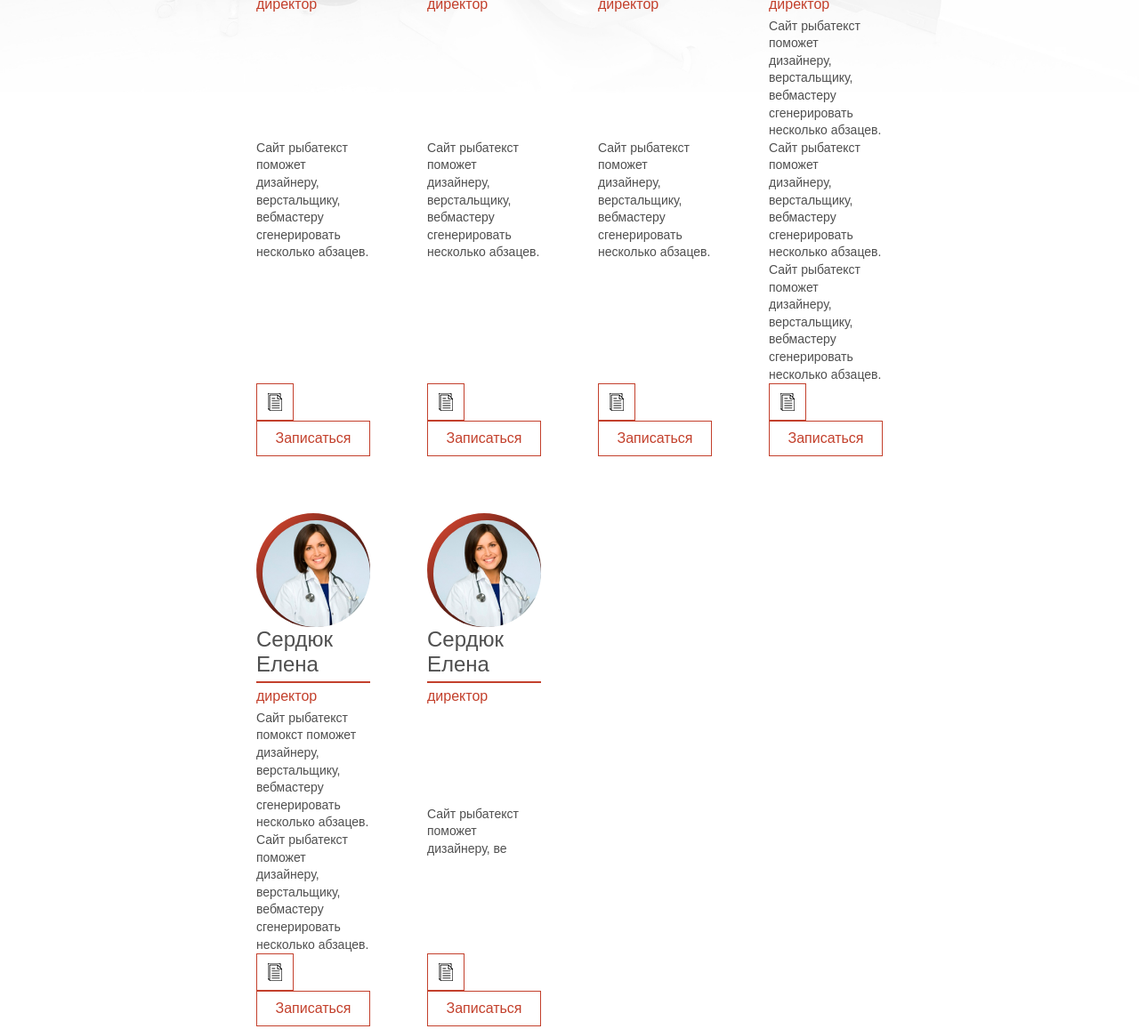
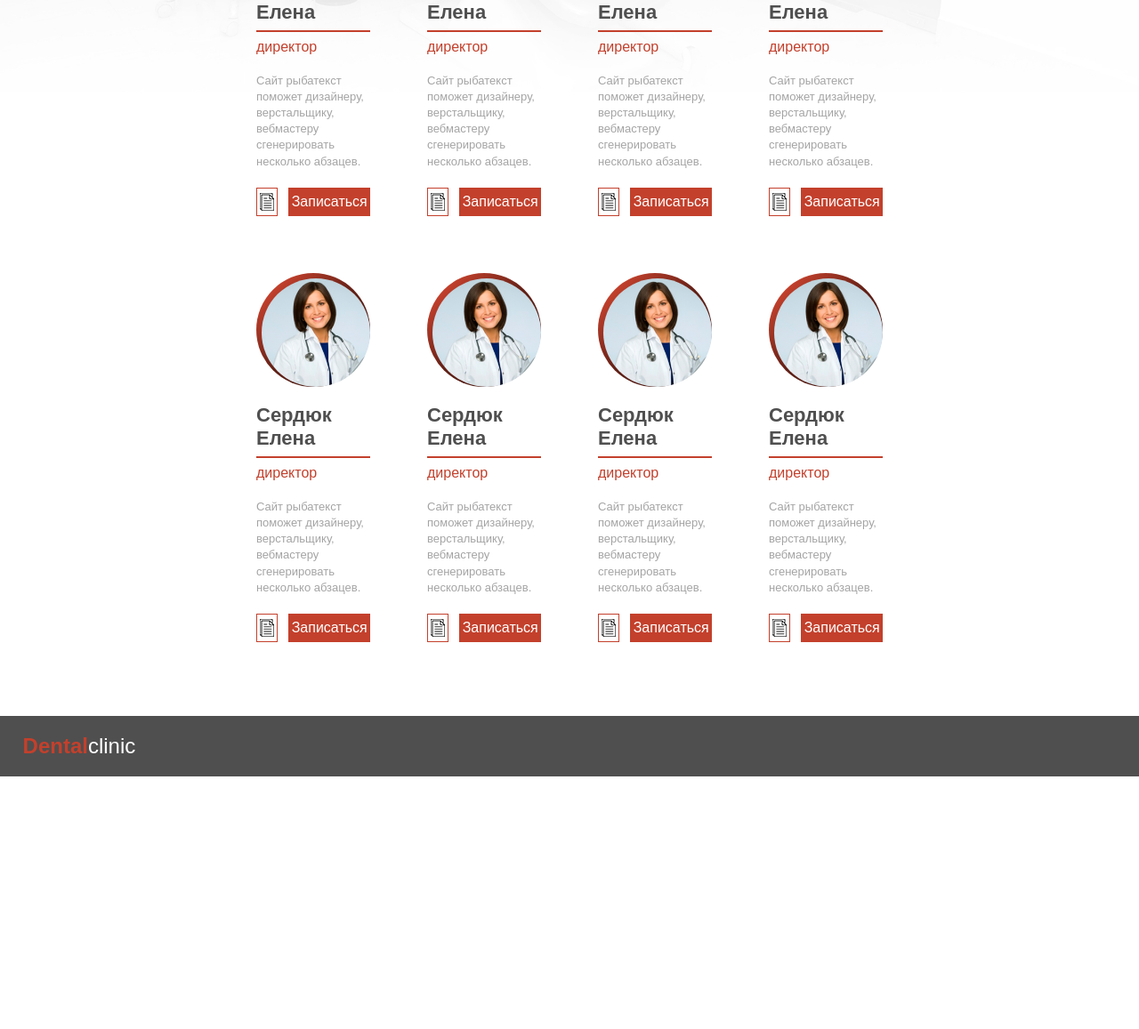
Before and after one commit to ldrv565/dental.my, a plain HTML site: page app/employers.html in a window 1280 px wide. Shown: the part 616-1773 px from the top of the page at 89% size. After the commit the page ends 1489 px from the top, so only its background shows below. Drawn offline with Linux system fonts and the light colour scheme.

Commit message:
Доделал сотрудников
а также:
кнопки в услуге
начал решать проблему с IE

```diff
--- a/app/employers.html
+++ b/app/employers.html
@@ -9,7 +9,7 @@
     <link rel="stylesheet" href="css/main.css">
     <script src="js/jquery-3.2.1.min.js"></script>
     <script src="js/script.js"></script>
-    <title>Наши сотрудники</title>
+    <title>Сотрудники</title>
 </head>
 
 <body style="background-image: url('../images/bg.jpg')">
@@ -19,7 +19,7 @@
         </a>
 
         <span class="header__page-title">
-            Наши сотрудники
+            Сотрудники
         </span>
 
         <div class="menu-button ">
@@ -113,7 +113,7 @@
                 Наши сотрудники
             </span>
             <span class="block__text block__text--grey">
-                Сайт рыбатекст поможет дизайнеру, верстальщику, вебмастеру сгенерировать несколько абзацев более менее осмысленного текста рыбы на русском языке, а начинающему оратору отточить навык публичных выступлений в домашних условиях.
+                Сайт рыбатекст поможет дизайнеру, верстальщику, вебмастеру сгенерировать несколько абзацев несколько абзацев несколько абзацев несколько абзацев несколько абзацев несколько абзацев несколько абзацев несколько несколько абзацев несколько абзацев  абзацев.
             </span>
         </div>
         <div class="cell">
@@ -134,13 +134,11 @@
                 Сайт рыбатекст поможет дизайнеру, верстальщику, вебмастеру сгенерировать несколько абзацев.
             </div>
             <div class="cell__buttons">
-                <div class="cell__info">
-                    <img src="./images/info.jpg" alt="info">
+                <div class="cell__info-button">
+                    <img src="./images/info.jpg" alt="info-button">
                 </div>
-                <div class="block">
-                    <div class="block__button">
+                <div class="cell__button">
                     Записаться
-                    </div>
                 </div>
             </div>
         </div>
@@ -162,13 +160,11 @@
                 Сайт рыбатекст поможет дизайнеру, верстальщику, вебмастеру сгенерировать несколько абзацев.
             </div>
             <div class="cell__buttons">
-                <div class="cell__info">
-                    <img src="./images/info.jpg" alt="info">
+                <div class="cell__info-button">
+                    <img src="./images/info.jpg" alt="info-button">
                 </div>
-                <div class="block">
-                    <div class="block__button">
+                <div class="cell__button">
                     Записаться
-                    </div>
                 </div>
             </div>
         </div>
@@ -190,13 +186,11 @@
                 Сайт рыбатекст поможет дизайнеру, верстальщику, вебмастеру сгенерировать несколько абзацев.
             </div>
             <div class="cell__buttons">
-                <div class="cell__info">
-                    <img src="./images/info.jpg" alt="info">
+                <div class="cell__info-button">
+                    <img src="./images/info.jpg" alt="info-button">
                 </div>
-                <div class="block">
-                    <div class="block__button">
+                <div class="cell__button">
                     Записаться
-                    </div>
                 </div>
             </div>
         </div>
@@ -215,17 +209,14 @@
                 </div>
             </div>
             <div class="cell__text">
-                Сайт рыбатекст поможет дизайнеру, верстальщику, вебмастеру сгенерировать несколько абзацев. Сайт рыбатекст поможет дизайнеру, верстальщику, вебмастеру сгенерировать несколько абзацев. Сайт рыбатекст поможет дизайнеру, верстальщику, вебмастеру сгенерировать
-                несколько абзацев.
+                Сайт рыбатекст поможет дизайнеру, верстальщику, вебмастеру сгенерировать несколько абзацев.
             </div>
             <div class="cell__buttons">
-                <div class="cell__info">
-                    <img src="./images/info.jpg" alt="info">
+                <div class="cell__info-button">
+                    <img src="./images/info.jpg" alt="info-button">
                 </div>
-                <div class="block">
-                    <div class="block__button">
+                <div class="cell__button">
                     Записаться
-                    </div>
                 </div>
             </div>
         </div>
@@ -244,16 +235,14 @@
                 </div>
             </div>
             <div class="cell__text">
-                Сайт рыбатекст помокст поможет дизайнеру, верстальщику, вебмастеру сгенерировать несколько абзацев. Сайт рыбатекст поможет дизайнеру, верстальщику, вебмастеру сгенерировать несколько абзацев.
+                Сайт рыбатекст поможет дизайнеру, верстальщику, вебмастеру сгенерировать несколько абзацев.
             </div>
             <div class="cell__buttons">
-                <div class="cell__info">
-                    <img src="./images/info.jpg" alt="info">
+                <div class="cell__info-button">
+                    <img src="./images/info.jpg" alt="info-button">
                 </div>
-                <div class="block">
-                    <div class="block__button">
+                <div class="cell__button">
                     Записаться
-                    </div>
                 </div>
             </div>
         </div>
@@ -272,16 +261,66 @@
                 </div>
             </div>
             <div class="cell__text">
-                Сайт рыбатекст поможет дизайнеру, ве
+                Сайт рыбатекст поможет дизайнеру, верстальщику, вебмастеру сгенерировать несколько абзацев.
             </div>
             <div class="cell__buttons">
-                <div class="cell__info">
-                    <img src="./images/info.jpg" alt="info">
+                <div class="cell__info-button">
+                    <img src="./images/info.jpg" alt="info-button">
                 </div>
-                <div class="block">
-                    <div class="block__button">
+                <div class="cell__button">
                     Записаться
                 </div>
+            </div>
+        </div>
+        <div class="cell">
+            <div>
+                <div class="cell__photo-frame">
+                    <div class="cell__photo-wrapper">
+                        <img class="cell__photo" src="./images/woman.jpg" alt="woman">
+                    </div>
+                </div>
+                <div class="cell__name">
+                    Сердюк Елена
+                </div>
+                <div class="cell__job">
+                    директор
+                </div>
+            </div>
+            <div class="cell__text">
+                Сайт рыбатекст поможет дизайнеру, верстальщику, вебмастеру сгенерировать несколько абзацев.
+            </div>
+            <div class="cell__buttons">
+                <div class="cell__info-button">
+                    <img src="./images/info.jpg" alt="info-button">
+                </div>
+                <div class="cell__button">
+                    Записаться
+                </div>
+            </div>
+        </div>
+        <div class="cell">
+            <div>
+                <div class="cell__photo-frame">
+                    <div class="cell__photo-wrapper">
+                        <img class="cell__photo" src="./images/woman.jpg" alt="woman">
+                    </div>
+                </div>
+                <div class="cell__name">
+                    Сердюк Елена
+                </div>
+                <div class="cell__job">
+                    директор
+                </div>
+            </div>
+            <div class="cell__text">
+                Сайт рыбатекст поможет дизайнеру, верстальщику, вебмастеру сгенерировать несколько абзацев.
+            </div>
+            <div class="cell__buttons">
+                <div class="cell__info-button">
+                    <img src="./images/info.jpg" alt="info-button">
+                </div>
+                <div class="cell__button">
+                    Записаться
                 </div>
             </div>
         </div>
--- a/app/sass/main.sass
+++ b/app/sass/main.sass
@@ -10,7 +10,7 @@ $offset: 1vw
 $atom: (100vw / $columns)
 //</сетка>
 //<брейкпоинты>
-$big: "max-width: 1050px"
+$big: "max-width: 1100px"
 $medium: "max-width: 768px"
 $small: "max-width: 480px"
 //</брейкпоинты>
@@ -21,6 +21,7 @@ body
     background-size: 100% auto
     background-repeat: no-repeat
     background-color: white
+    overflow-x: hidden
 a
     text-decoration: none
 //</теги>
@@ -47,9 +48,7 @@ a
     &__border
         margin: $offset 4*$atom
         flex-basis: 100%
-        height: min-content
         border-bottom: 1px solid $light_grey
-
 .page-nav
     display: flex
     flex-basis: 100%
@@ -79,7 +78,8 @@ a
         font-weight: bold
         text-align: center
         display: block
-        width: min-content
+        width: 100%
+        max-width: min-content
         color: $dark_grey
 
 .item-icon
@@ -120,10 +120,9 @@ a
         @media ($big)
             font-size: 32px
     &__border
-        margin: 0 $columns * $atom
+        margin: 0 40vw
         flex-basis: 100%
-        min-width: 350px
-        height: min-content
+        height: 100%
         border-bottom: 1px solid $light_grey
     &__social
         justify-content: center
@@ -147,7 +146,7 @@ a
     &:hover
         .link__name
             &--border
-                display: block
+                background: $red
         .link__section
             color: $red
     &__name
@@ -165,13 +164,12 @@ a
         &--border
             font-size: 34px
             z-index: 0
-            display: none
             position: absolute
             color: transparent
             width: max-content
             margin-top: 24px
             height: 10px
-            background: $red
+            background: transparent
             margin-bottom: $atom/2
             @media ($big)
                 font-size: 30px
@@ -215,18 +213,22 @@ a
         margin: 0 2.5*$atom
     &--grid2
         margin: 0 5*$atom
-        width: 60vw
+        margin-bottom: $atom
+        width: 15*$atom
         @media ($big)
-            margin: 0 2.5*$atom
+            width: 20*$atom
+            margin-left: 2.5*$atom
+            margin-right: 2.5*$atom
         @media ($medium)
-            margin: 0 $atom
+            width: 23*$atom
+            margin-left: $atom
+            margin-right: $atom
 .footer
     display: flex
     justify-content: flex-start
     align-items: center
-    flex-wrap: wrap
     width: $columns * $atom - $atom
-    padding: $offset $atom / 2
+    padding: 20px $atom / 2
     background: $grey
 //</основные_части_сайта>
 //<глобальные_блоки>
@@ -341,22 +343,38 @@ a
             color: $grey
     &__more
         display: none
-        border-bottom: 1px
         color: white
         border-bottom: 1px solid
         width: 45px
         padding-bottom: 5px
         margin-left: $offset
         margin-top: $offset
+    &__buttons
+        display: flex
+        justify-content: space-around
+        width: 6*$atom
+        margin: auto
     &__button
+        display: flex
         border: 1px solid $red
         color: $red
-        text-align: center
-        padding: 10px 5%
+        justify-content: center
+        align-items: center
+        height: 40px
+        min-width: 70px
+        max-width: 200px
+        padding: 0 50px
         cursor: pointer
         &:hover
             background: $red
             color: white
+        &--inversed
+            color: white
+            background: $red
+            font-weight: bold
+            &:hover
+                background: white
+                color: $red
     &__numeric-icon
         flex-basis: auto
         width: 0
@@ -386,7 +404,7 @@ a
             flex-basis: 45%
             padding: 0
             .block
-                flex-basis: auto
+                width: 100%
                 margin-left: 2vw
             .block__text
                 display: flex
@@ -463,47 +481,86 @@ a
     justify-content: space-between
     width: 10*$atom/4
     padding: 5/4/2*$atom
+    @media ($big)
+        width: 15*$atom/3
+        padding: 5/3/2*$atom
+    @media ($medium)
+        width: 18*$atom/2
+        padding: 5/2/2*$atom
     &__photo-frame
         display: block
         position: relative
         width: 100%
-        height: 2.5*$atom
+        height: 10/4*$atom
         background: linear-gradient(-45deg, $red*.3, $red*.5, $red*1.2)
         border-radius: 500px
+        margin-bottom: $offset
+        @media ($big)
+            height: 15/3*$atom
+        @media ($medium)
+            height: 18/2*$atom
     &__photo-wrapper
         display: block
         position: absolute
         bottom: 0
         right: 0
-        width: 2.355*$atom
-        height: 2.355*$atom
+        width: 10/4*$atom*.95
+        height: 10/4*$atom*.95
         border-radius: 500px
         overflow: hidden
+        @media ($big)
+            width: 15/3*$atom*.95
+            height: 15/3*$atom*.95
+        @media ($medium)
+            width: 18/2*$atom*.95
+            height: 18/2*$atom*.95
     &__photo
         position: absolute
         top: 0
         width: 100%
     &__name
-        font-size: 24px
+        font-size: 22px
+        font-weight: bold
         color: $grey
         border-bottom: 2px solid $red
-        padding-bottom: .2em
+        padding: .3em 0
     &__job
-        padding-top: .4em
         font-size: 16px
         color: $red
+        padding-top: .5em
+        padding-bottom: 20px
     &__text
-        padding-top: .4em
-        color: $grey
-        font-size: 14px
+        color: $light_grey
+        font-size: 13px
         line-height: 1.4em
-    &__info
+    &__buttons
+        display: flex
+        width: 100%
+        justify-content: space-between
+        padding-top: 20px
+    &__info-button
         display: flex
         justify-content: center
         align-items: center
-        width: 40px
-        height: 40px
+        flex-basis: 17%
+        height: 30px
         border: 1px solid $red
+        cursor: pointer
+        &:hover
+            background: $red
+    &__button
+        display: flex
+        border: 1px solid $red
+        background: $red
+        color: white
+        justify-content: center
+        align-items: center
+        height: 30px
+        flex-basis: 70%
+        cursor: pointer
+        &:hover
+            background: white
+            color: $red
 //  </ячейка>
 //</глобальные_блоки>
 //<блоки_главной>
```
Also changed, not shown: app/css/ie.css (added, +11 -0 lines), app/service.html (+8 -12 lines), app/css/main.css. Lines whose indentation alone changed are shown as unchanged.
